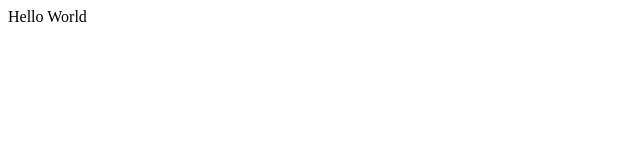
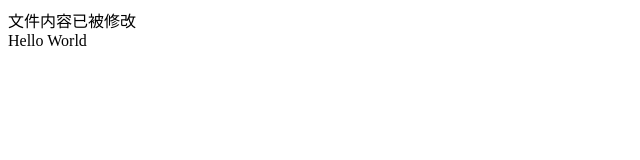
Before and after one commit to ljyx941/testOne, a plain HTML site: page index.html in a window 1280 px wide. Shown: the whole page, without its empty margins (0-640 px from the left). Drawn offline with Linux system fonts and the light colour scheme.

Commit message:
已修改

```diff
--- a/index.html
+++ b/index.html
@@ -6,6 +6,7 @@
     <title>Document</title>
 </head>
 <body>
+    <span>文件内容已被修改</span>
     <div></div>
     <script>
         let tag=document.querySelector('div');
```
